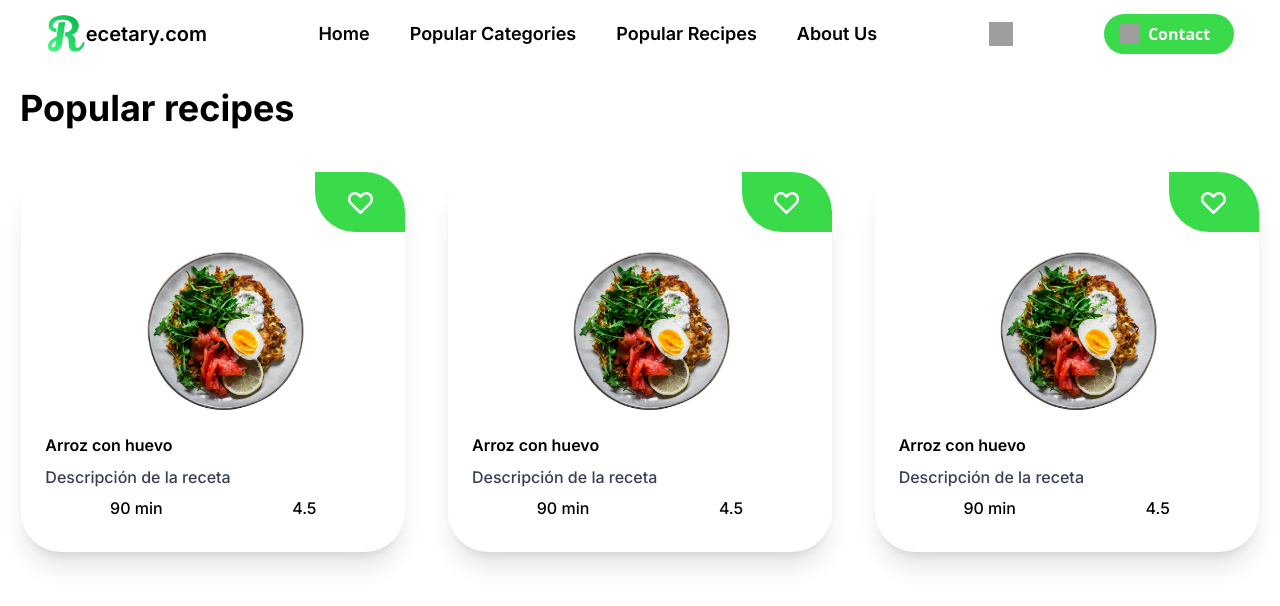
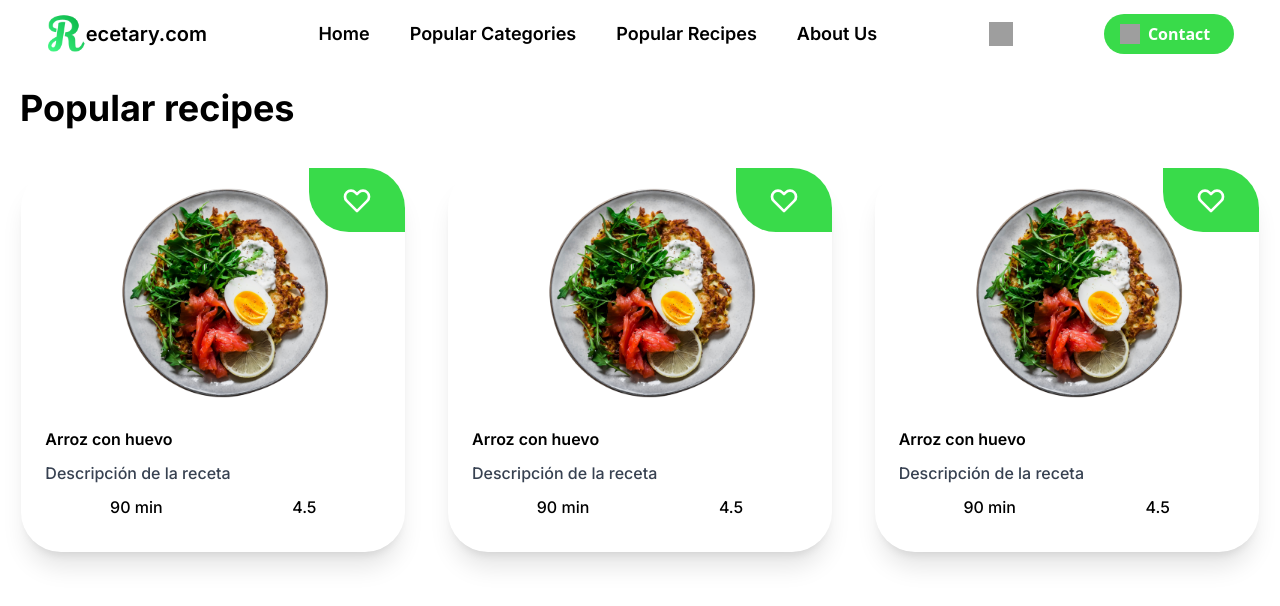
Before and after one commit to manugomz/Recetario, a React (Vite) app: page /popular-recipes in a window 1280 px wide. Shown: the top 606 px of the page. Built offline with nearby package versions, Linux system fonts and the light colour scheme; grey boxes are pictures that could not be loaded; some icons are missing.

Commit message:
Favorite button over image on RecipeBox

```diff
--- a/src/components/FavoriteButton.jsx
+++ b/src/components/FavoriteButton.jsx
@@ -9,7 +9,7 @@ const FavoriteButton = () => {
   return (
     <button className={`flex items-center
                         h-1/6 w-1/5 min-w-[25%]
-                        self-end
+                        absolute top-0 right-0
                         bg-green-300
                         rounded-tr-[2.5rem] rounded-bl-[2.5rem]
                         hover:bg-green-500 hover:shadow-light hover:-translate-y-1 hover:duration-300
--- a/src/components/RecipeBox.jsx
+++ b/src/components/RecipeBox.jsx
@@ -4,12 +4,16 @@ import FavoriteButton from './FavoriteButton';
 
 function RecipeBox() {
     return (
-        //! Buscar como organizar bien la caja (botón fijado arriba a la izquierda, ignorado por el resto)
-        <div className='flex flex-col justify-around min-w-[300px] max-w-sm aspect-square shadow-xl rounded-[2.5rem] m-5 pl-6 pb-5'>
+        <div className='relative flex flex-col justify-around
+        min-w-[300px] max-w-sm aspect-square
+        shadow-xl rounded-[2.5rem]
+        m-5 pl-6 pb-5'>
+            <div className='w-full'>
             <FavoriteButton/>
-            <img className='h-1/2 self-center' src='../../public/images/pad-thai.png'/>
+                <img className='self-center object-cover' src='../../public/images/pad-thai.png'/>
+            </div>
                 <h2 className='font-Inter font-semibold mt-1'>Arroz con huevo</h2>
-                <p className='font-Inter text-gray-700 font-medium'>Descripción de la receta</p>
+            <p className='font-Inter text-gray-700 font-medium'>Descripción de la receta</p>
             <div className='flex justify-around pb-2'>
                 <p className='font-Inter'>90 min</p>
                 <div className='flex items-center'>
```
